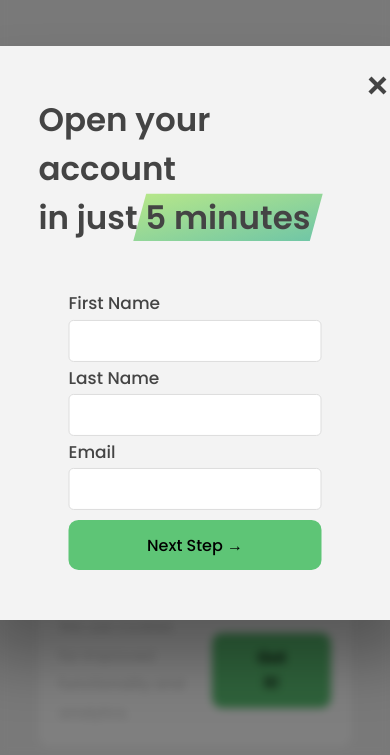
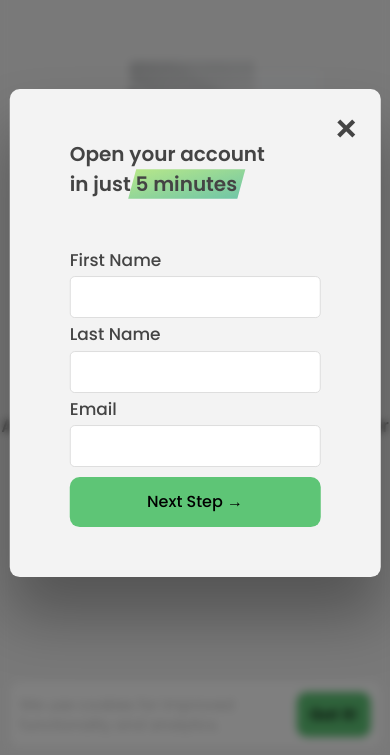
Before and after one commit to arturasjuskys/ajuskys-bank_page, a plain HTML site: page index.html in a window 390 px wide. Both pictures are taken after a click on the link "Open Account". Shown: the part 89-844 px from the top of the page. Drawn offline with Linux system fonts and the light colour scheme.

Commit message:
Adding - Responsive Design

```diff
--- a/src/css/mobile.css
+++ b/src/css/mobile.css
@@ -172,8 +172,9 @@
 
   /*********************************************************************/
 
-  .cookie-message {
-    width: 80%;
+  footer {
+    padding: 3rem;
+    padding-top: 6rem;
   }
 
   footer ul {
@@ -184,4 +185,30 @@
   footer li {
     margin-right: 0;
   }
+
+  /*********************************************************************/
+
+  .cookie-message {
+    width: 95%;
+    padding: 1rem;
+    line-height: 1.3;
+  }
+
+  .cookie-message button {
+    padding: 1rem;
+    width: 10rem;
+    margin-left: 0rem;
+  }
+
+  .modal {
+    width: 95%;
+  }
+
+  .modal h2 {
+    font-size: 2rem;
+  }
+
+  .modal form {
+    margin: 0;
+  }
 }
```
